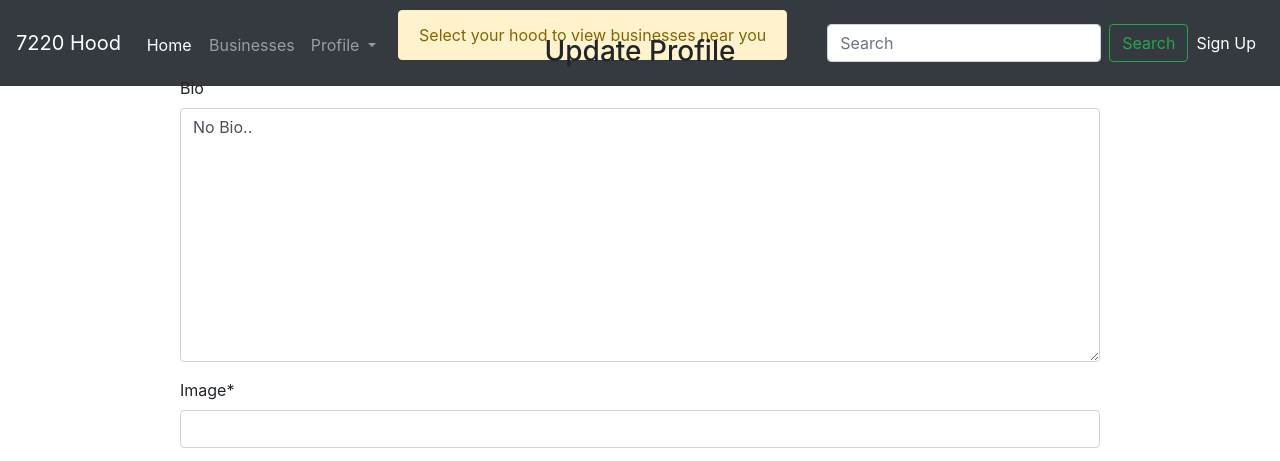
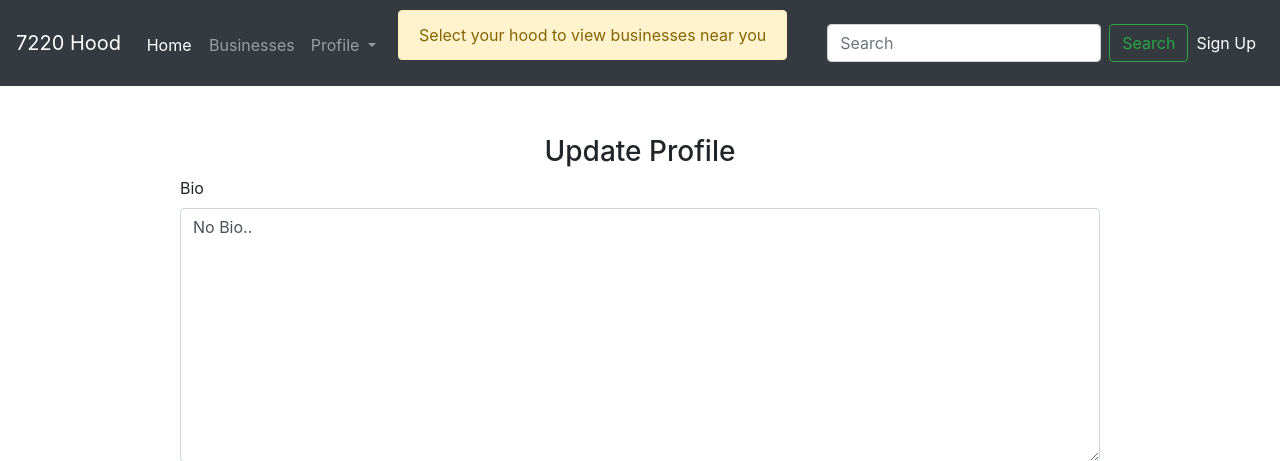
Before and after one commit to George-Gichuru/Neighbourhood, a Django app: template hoodapp/templates/edit_profile.html in a window 1280 px wide. Shown: the top 461 px of the page. Run offline with Django 4.2, Linux system fonts and the light colour scheme; the template is opened without the code that fills it: values that come from a table or form of the project are taken from there, others are empty; some libraries are stand-ins or nearby versions.

Commit message:
update profile

```diff
--- a/hoodapp/templates/edit_profile.html
+++ b/hoodapp/templates/edit_profile.html
@@ -8,7 +8,7 @@
   <div class="row">
       <div class="col-md-1"></div>
       <div class="col-md-10">
-          <h3 class="text-center">Update Profile</h3>
+          <h3 class="text-center" style="margin-top:100px;">Update Profile</h3>
           <form action="" method="post" novalidate enctype="multipart/form-data">
               {% csrf_token %}
               {{ form | crispy }}
```
Also changed, not shown: hoodapp/migrations/0002_alter_profile_bio_alter_profile_full_name_and_more.py (added).
